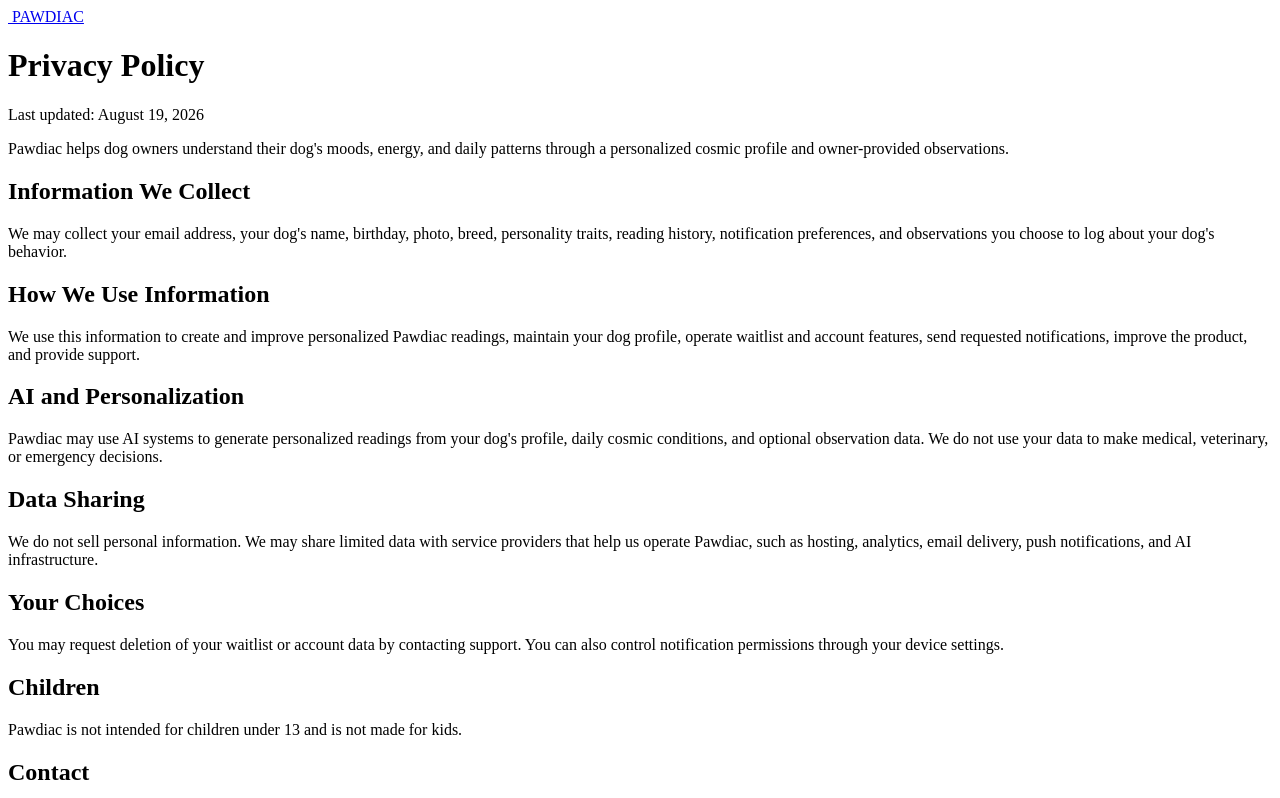
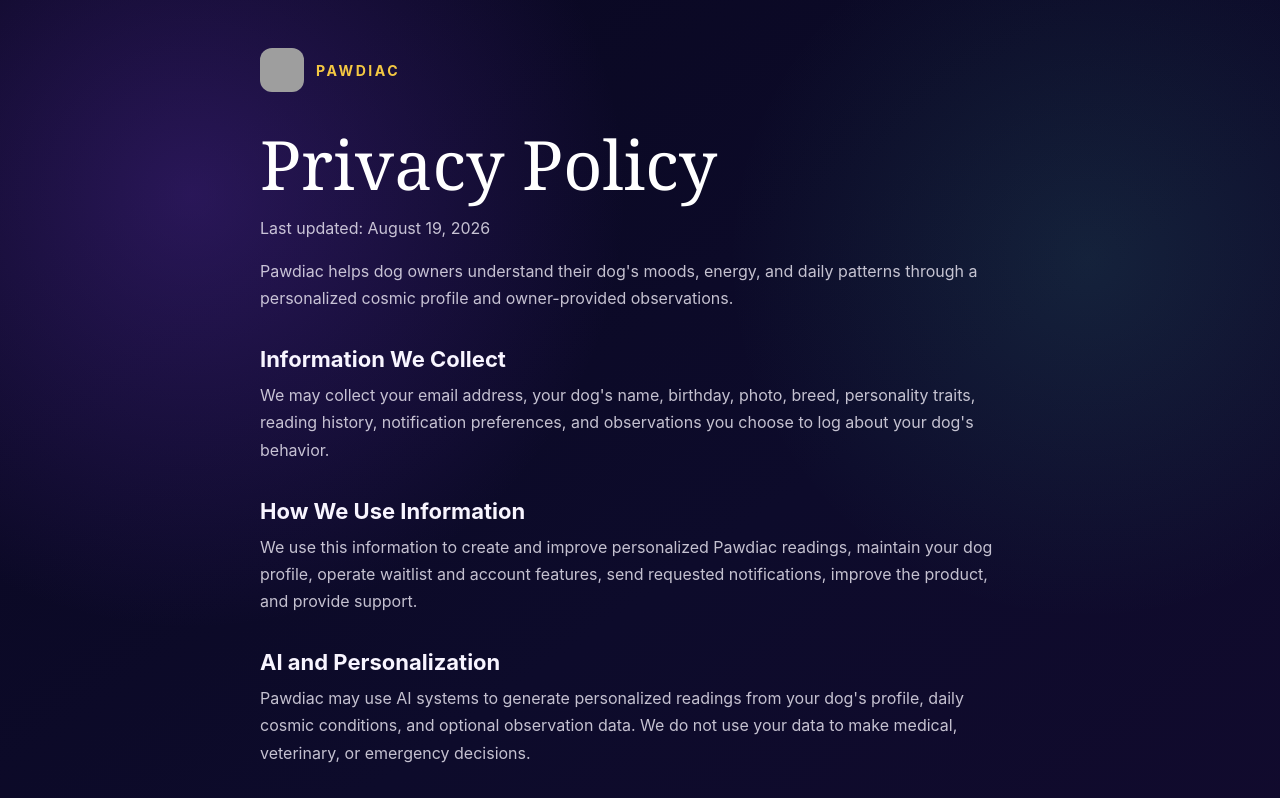
Before and after one commit to pazuzu213/pawdiac, a website: page landing/public/privacy.html in a window 1280 px wide. Shown: the top 798 px of the page. Drawn offline with Linux system fonts and the light colour scheme; the site is published under a folder, as on GitHub Pages, so addresses that start at the root find nothing.

Commit message:
Fix App Store submission metadata and legal URLs

```diff
--- a/landing/public/privacy.html
+++ b/landing/public/privacy.html
@@ -4,12 +4,12 @@
     <meta charset="utf-8">
     <meta name="viewport" content="width=device-width, initial-scale=1">
     <title>Pawdiac Privacy Policy</title>
-    <link rel="stylesheet" href="/styles.css?v=20260819-1">
+    <link rel="stylesheet" href="styles.css?v=20260819-1">
   </head>
   <body>
     <main class="legal-page">
-      <a class="brand legal-brand" href="/">
-        <img src="/pawdiac-logo.png" alt="">
+      <a class="brand legal-brand" href="index.html">
+        <img src="pawdiac-logo.png" alt="">
         <span>PAWDIAC</span>
       </a>
       <h1>Privacy Policy</h1>
```
Also changed, not shown: landing/public/support.html (+3 -3 lines), 2 other files.
